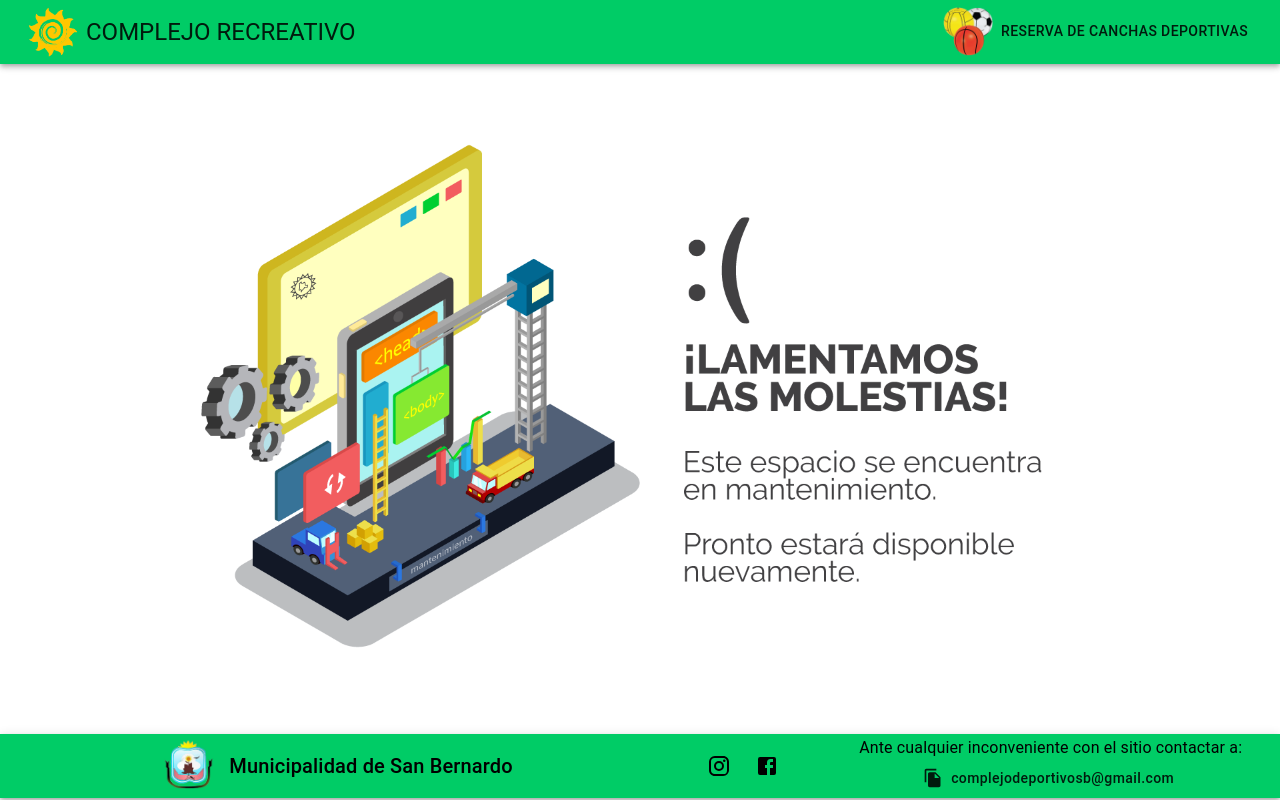
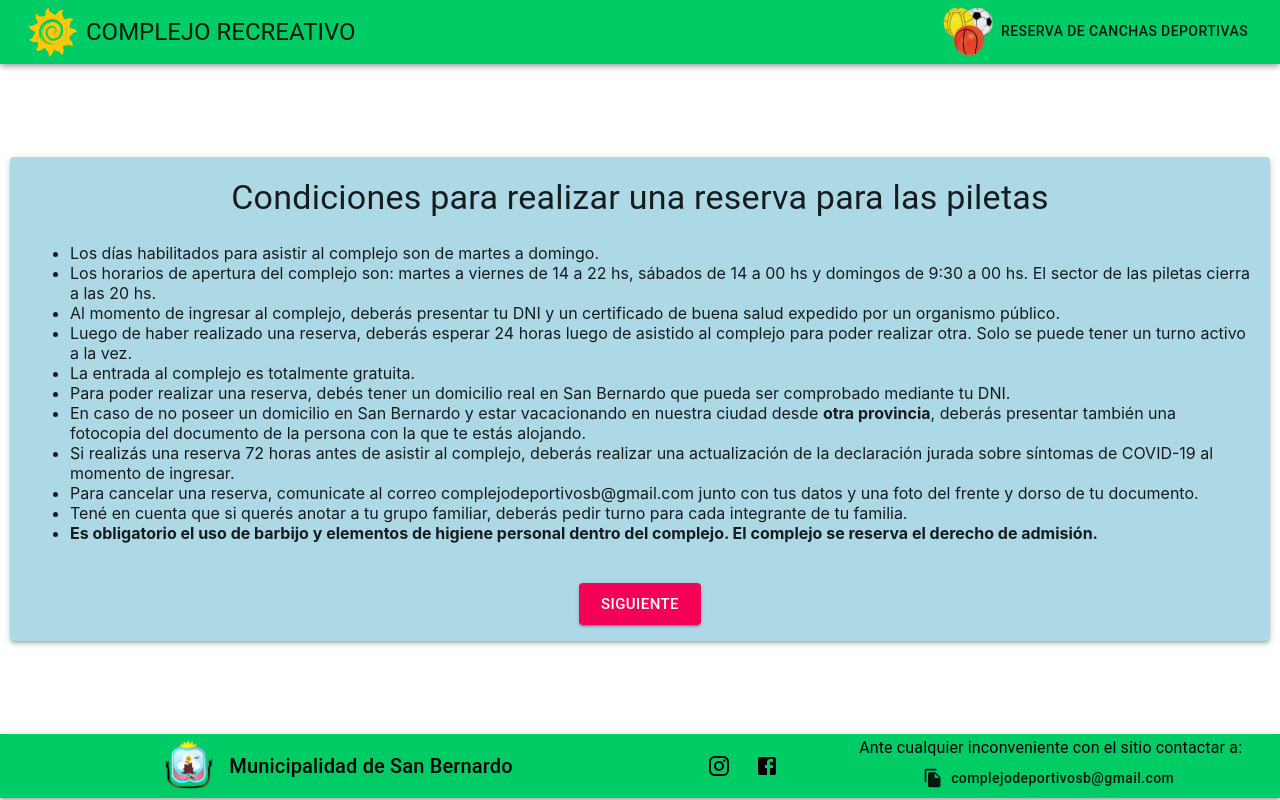
Before and after one commit to Instyc/proyecto-piletas, a React (Create React App) app: page / in a window 1280 px wide. Built offline with nearby package versions, Linux system fonts and the light colour scheme; what @react-pdf/renderer would draw is missing.

Commit message:
Fin mantenimiento

```diff
--- a/src/App.js
+++ b/src/App.js
@@ -19,7 +19,7 @@ function App() {
   const ruta = "https://piletas-sb.herokuapp.com";
   //const ruta = "https://8702aae9d9d1.ngrok.io";
   //const ruta = "http://localhost:1337";
-  const mantenimiento = true
+  const mantenimiento = false
   const [copiado, setcopiado] = useState(false)
 
   const [usuario, setusuario] = useState({
@@ -74,7 +74,6 @@ function App() {
               <img src="mantenimiento.png" width="100%" alt=""></img>
             </div>
           </Route>}
-          <Route path={"/pruebaMantenimiento"}><Formulario ruta={ruta}/></Route>
           <Route path={"/sesion"}>{usuario.jwt!==""?<Redirect to={"/listar"} />:<Sesion ruta={ruta} setusuario={setusuario}/>}</Route>
           <Route path={"/listar"}>{aux && usuario.jwt===""?<Redirect to={"/"} />:<Listado usuario={usuario} ruta={ruta}/>}</Route>
           <Route path={"/listarDeporte"}>{aux && usuario.jwt===""?<Redirect to={"/"} />:<ListadoDeporte usuario={usuario} ruta={ruta}/>}</Route>
--- a/src/Componentes/Formulario.js
+++ b/src/Componentes/Formulario.js
@@ -393,7 +393,7 @@ const Formulario = ({setsiguiente, ruta, usuario}) =>{
 
     return (
         <div className={classes.fondo}>
-            <ModalComprobante modalDatos={modalDatos} setmodalDatos={setmodalDatos}/>
+            {/*<ModalComprobante modalDatos={modalDatos} setmodalDatos={setmodalDatos}/>*/}
 
             <Paper elevation={3} style={{padding: "10px", background:"lightblue"}}>
                 <form onSubmit={alertaPregunta}>
```
Also changed, not shown: 1 other file (tests, documents, lock files or other folders).
